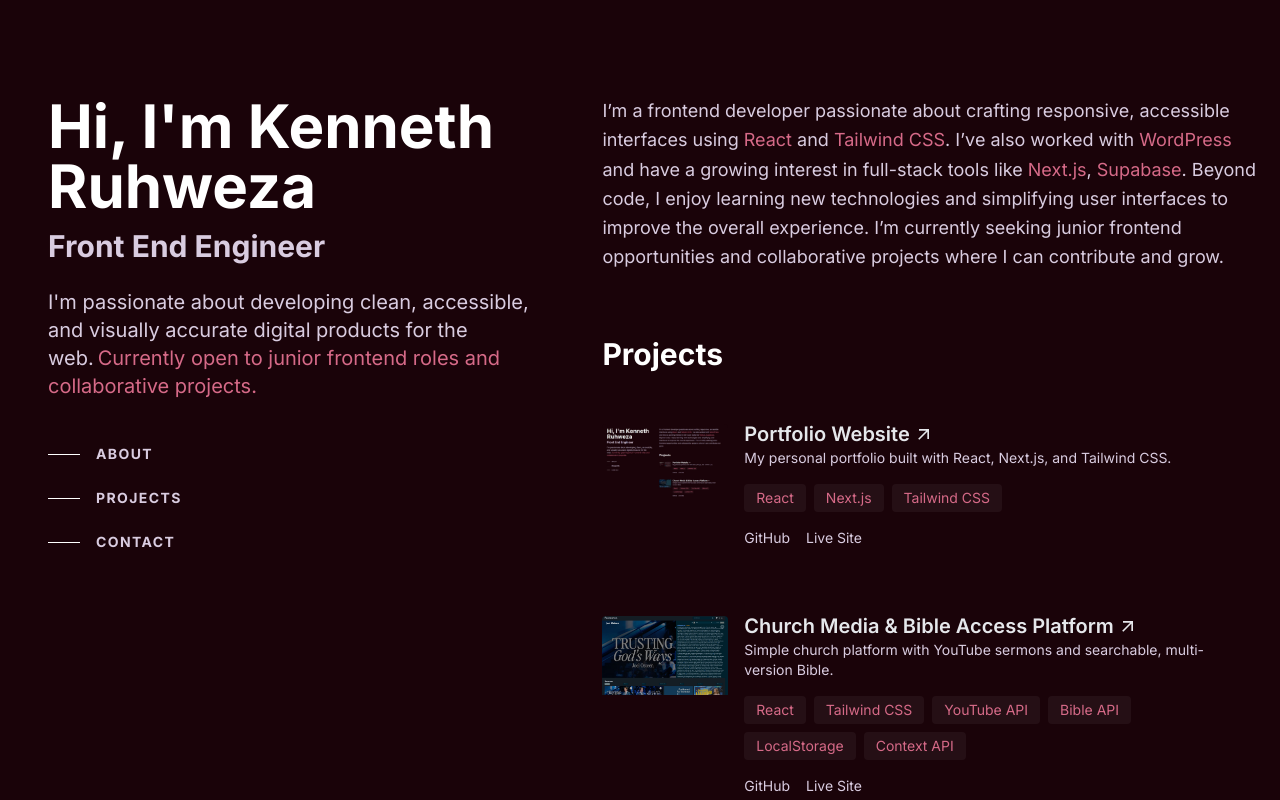
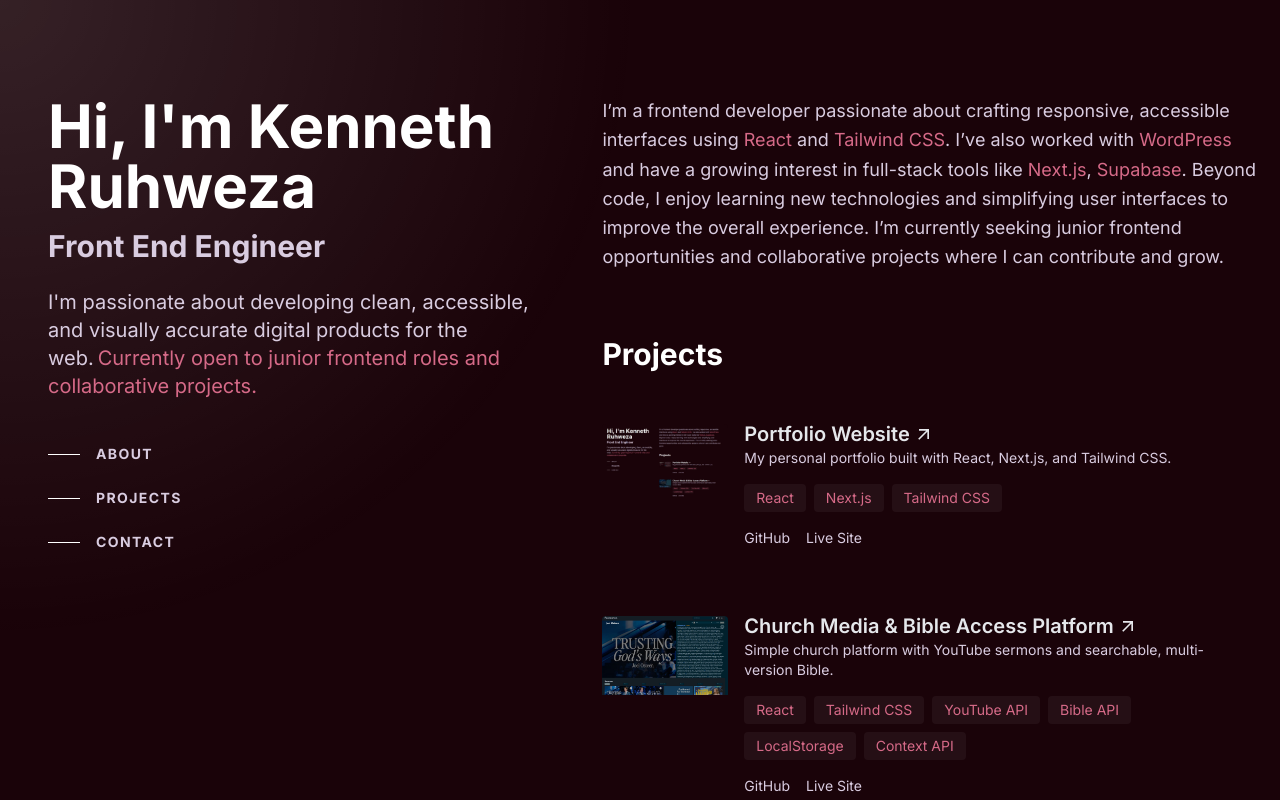
Before and after one commit to Hwezah/Portfolio, a Next.js app: page / in a window 1280 px wide. Shown: the top 800 px of the page. Built offline with nearby package versions, Linux system fonts and the light colour scheme.

Commit message:
Fixed Framer Motion glitch

```diff
--- a/app/components/MouseGlow.tsx
+++ b/app/components/MouseGlow.tsx
@@ -15,9 +15,9 @@ export default function MouseGlow() {
 
   return (
     <div
-      className="hidden pointer-events-none fixed inset-0 z-0 transition-all duration-300"
+      className="hidden md:block pointer-events-none fixed inset-0 z-0 transition-all duration-300"
       style={{
-        background: `radial-gradient(800px circle at ${position.x}px ${position.y}px, rgba(255, 255, 255, 0.09), transparent 60%)`,
+        background: `radial-gradient(800px circle at ${position.x}px ${position.y}px, rgba(255, 255, 255, 0.12), transparent 80%)`,
       }}
     />
   );
```
